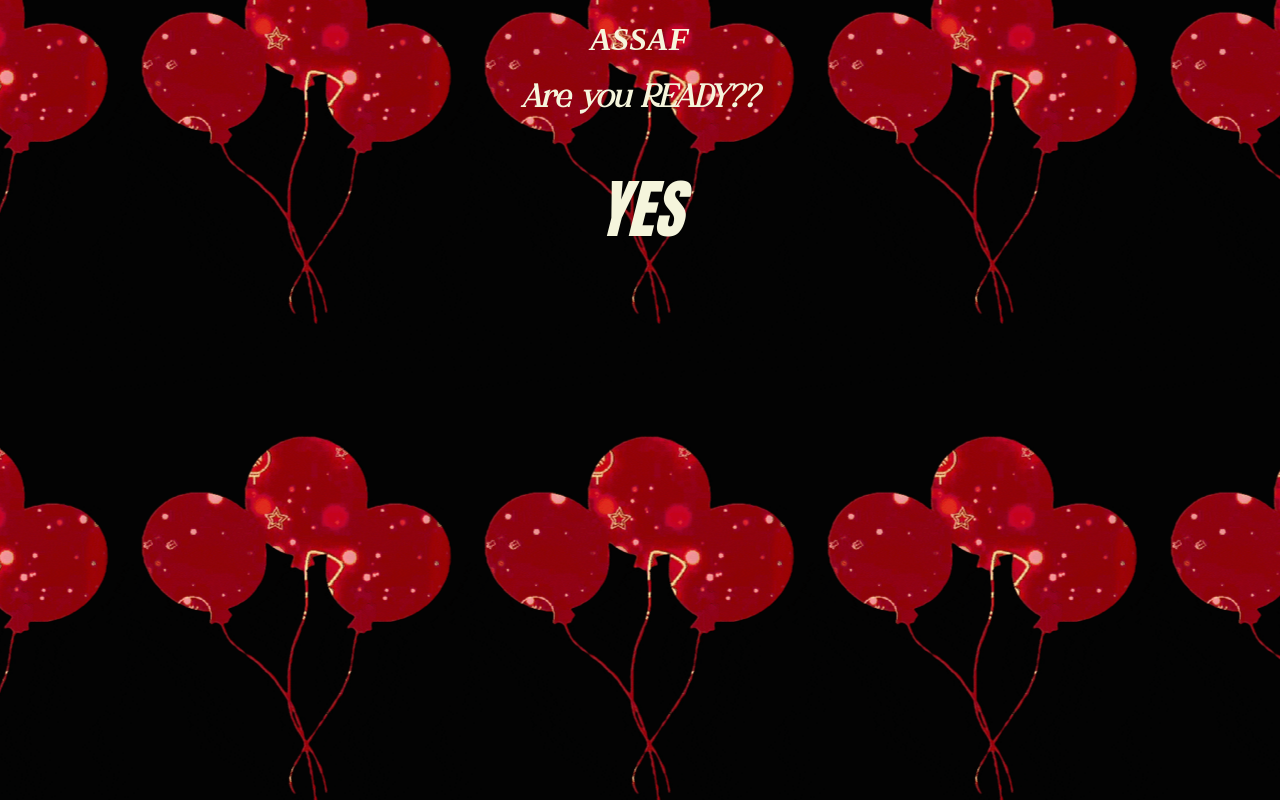
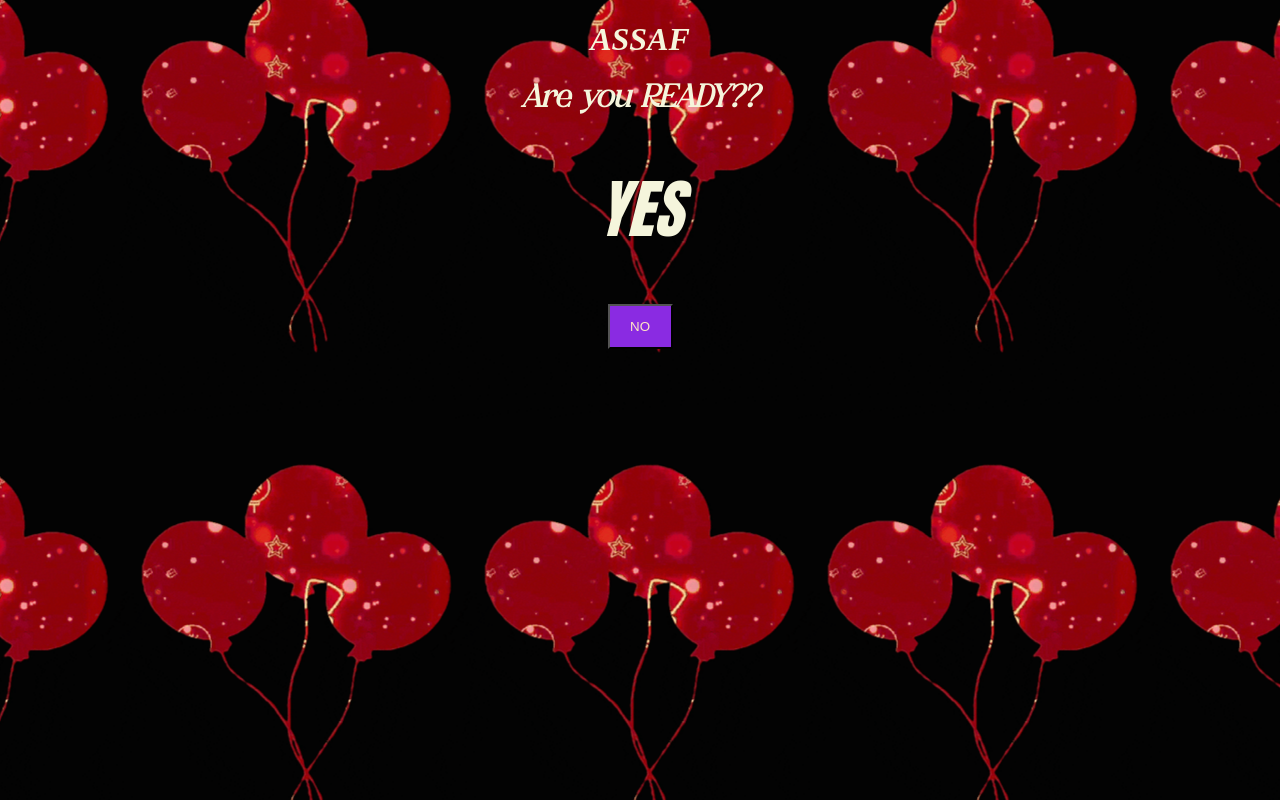
Before and after one commit to ChezkyC/MyProject, a plain HTML site: page index.html in a window 1280 px wide. Drawn offline with Linux system fonts and the light colour scheme; a web font is replaced by a local one.

Commit message:
update with no btn

```diff
--- a/asaf.css
+++ b/asaf.css
@@ -33,3 +33,14 @@ body {
     font-family: Impact, Haettenschweiler, 'Arial Narrow Bold', sans-serif;
     font-size: xx-large;
 }
+
+button {
+    background-color: blueviolet;
+    color: bisque;
+    height: 45px;
+    width: 65px;
+    align-content: center;
+    vertical-align: bottom;
+    text-align: center;
+    margin: 0 auto;
+}
--- a/asaf.js
+++ b/asaf.js
@@ -1,6 +1,21 @@
 let yes = document.getElementById(`yes1`)
+let no = document.getElementById(`btn1`)
 yes.addEventListener("click", () => {
     document.body.style.backgroundImage = "url('i-love-you-hearts-balloons.gif')";
     document.body.style.color = "blue"
     yes.innerText = 'WILL YOU MARRY MY?'
+    no.innerHTML = no1()
 })
+
+no1 = () => {
+    no = document.getElementById(`btn`)
+    no.innerHTML = ""
+}
+
+
+
+const heSaidNo1 = () => {
+    document.body.style.backgroundImage = "url('sad.gif')";
+    document.body.innerHTML = ""
+}
+no.addEventListener(`click`, heSaidNo1)
--- a/index.html
+++ b/index.html
@@ -1,5 +1,6 @@
 <!DOCTYPE html>
 <html lang="en">
+
 <head>
     <meta charset="UTF-8">
     <meta http-equiv="X-UA-Compatible" content="IE=edge">
@@ -8,17 +9,26 @@
     <script src="asaf.js" defer></script>
     <link href="asaf.css" rel="stylesheet">
 </head>
+
 <body>
     <div class="header">
-        <span class="header1"><h1>
-            ASSAF
-        </h1></span>
-        <span class="header2"><h1>Are you READY??</h1></span>
+        <span class="header1">
+            <h1>
+                ASSAF
+            </h1>
+        </span>
+        <span class="header2">
+            <h1>Are you READY??</h1>
+        </span>
     </div>
     <div class="yes">
-        <span class="yes1" id="yes1">
-            <h1>YES</h1>
+        <span class="yes1">
+            <h1 id="yes1">YES</h1>
+            <div id="btn">
+                <button id="btn1">NO</button>
+            </div>
         </span>
     </div>
 </body>
+
 </html>
```
Also changed, not shown: sad.gif (added).
